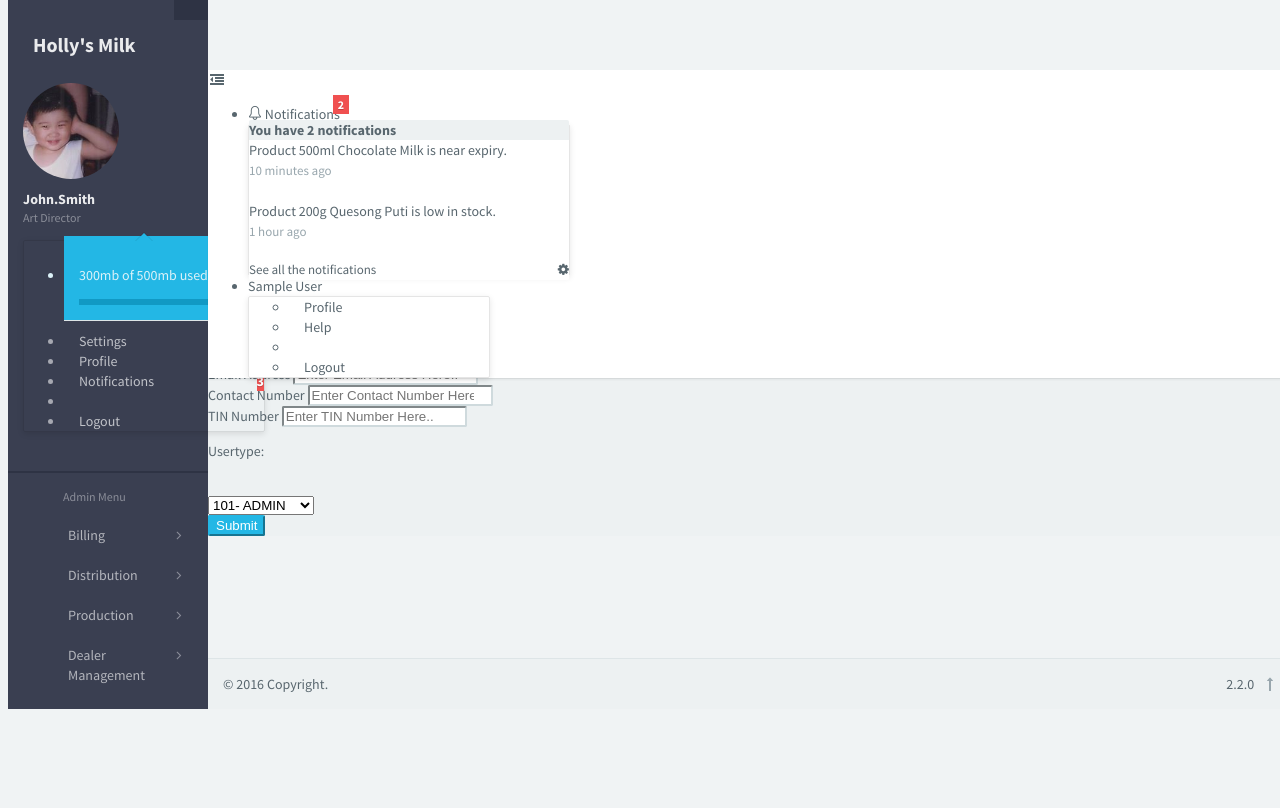
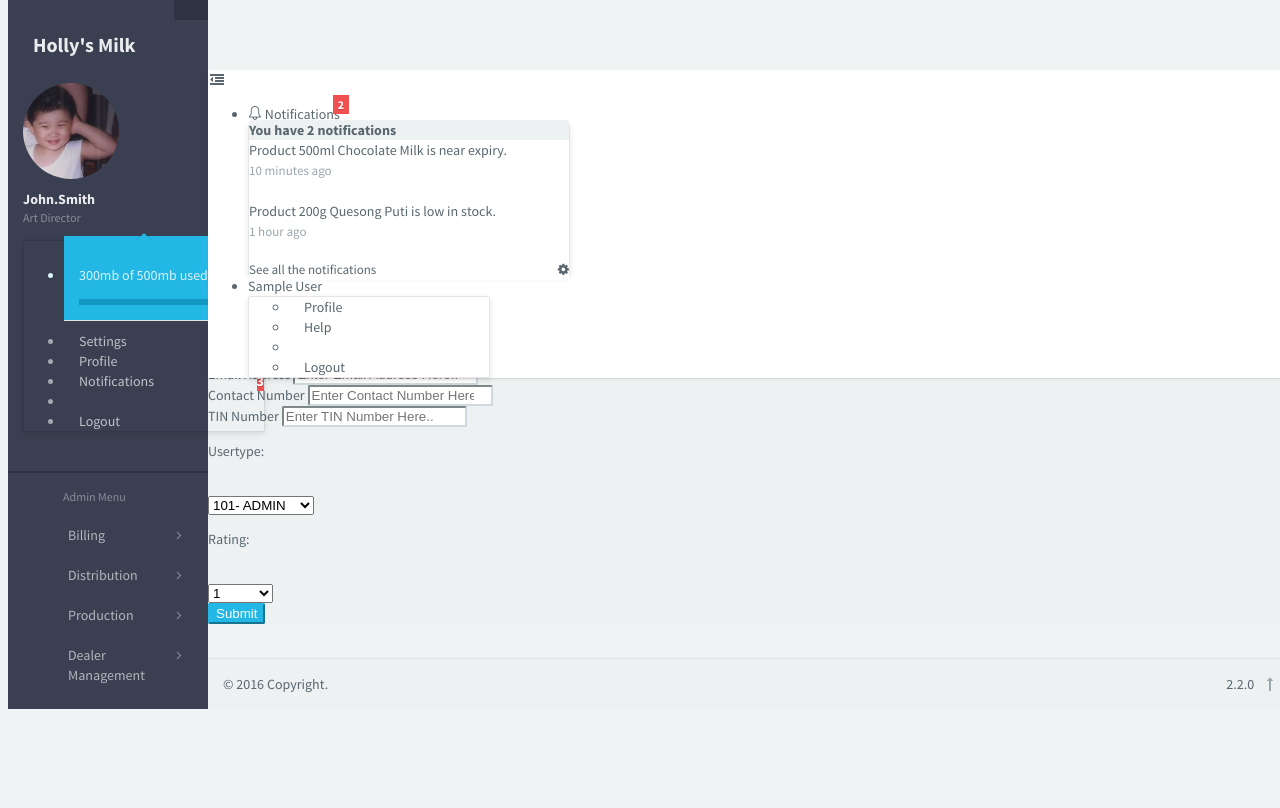
Before and after one commit to ginasco/Creamery, a PHP site: page /newuser.php in a window 1280 px wide. Run offline with PHP 8.4, Linux system fonts and the light colour scheme; the visitor is signed in with stand-in values (Sample User, id 1); some libraries are stand-ins or nearby versions.

Commit message:
Metric still has not update new user has the new rating (add new user.php)

```diff
--- a/Web Pages/WEB-INF/accounts/dealerMetrics.php
+++ b/Web Pages/WEB-INF/accounts/dealerMetrics.php
@@ -10,7 +10,7 @@
 <!-- star rating  -->
 
 
-    <link rel="stylesheet" href="../accounts/css/star-rating.css" media="all" rel="stylesheet" type="text/css"/>
+
 
 <script src="../../imports/libs/jquery/js/jquery.min.js"></script>
     <script src="../js/star-rating.js" type="text/javascript"></script>
@@ -68,12 +68,13 @@ if ($_SESSION['usertype']!=101){
 
         <?php
           require_once('../../mysqlConnector/mysql_connect.php');
-          $query1="SELECT ui.fName,ui.lName,ui.rating FROM USERSINFO ui WHERE ui.rating <=5;";
+          $query1="SELECT ui.userID,ui.fName,ui.lName,ui.rating FROM USERSINFO ui WHERE ui.rating <=5;";
           $result=mysqli_query($dbc,$query1);
           while($row = $result->fetch_assoc()){
 
 
 			$fullname = $row["fName"] .' '.$row["lName"];
+			$userID = $row["userID"];
             echo "<tr>
                     <td class=fullName>".$fullname."</td>
 					<td class=rating><input id=star1 value=".$row["rating"]." type=number class=rating min=0 max=5 step=0.5 data-size=sm>
--- a/Web Pages/WEB-INF/accounts/newuser.php
+++ b/Web Pages/WEB-INF/accounts/newuser.php
@@ -142,12 +142,18 @@ $message=NULL;
  }else
   $city=$_POST['city'];
 
+ if (empty($_POST['rating'])){
+  $rating=FALSE;
+  $message.='<p>You forgot to select the rating!';
+ }else
+  $rating=$_POST['rating'];
+
 
 
 if(!isset($message)){
 if($retypepassword==$password){
 require_once('../../mysqlConnector/mysql_connect.php');
-$query="Insert into USERSINFO (tinNum,address,city,contactNum,emailAdd,fName,lName) values ('{$tinNum}','{$address}','{$city}','{$contactNum}','{$emailAdd}','{$fName}','{$lName}')";
+$query="Insert into USERSINFO (tinNum,address,city,contactNum,emailAdd,fName,lName,rating) values ('{$tinNum}','{$address}','{$city}','{$contactNum}','{$emailAdd}','{$fName}','{$lName}','{$rating}')";
 
 $result=mysqli_query($dbc,$query);
 
@@ -253,6 +259,19 @@ if (isset($message)){
                         <option value=102>102- DEALER</option>
 
                     </select>
+								<p>Rating:</p> <br>
+               <select name="rating">
+
+                        <option value=1>1</option>
+                        <option value=2>2</option>
+						<option value=3>3</option>
+                        <option value=4>4</option>
+						<option value=5>5</option>
+                        <option value=10>ADMIN</option>
+
+                    </select>
+
+
 							</div>
 
 						</div>
```
Also changed, not shown: Web Pages/WEB-INF/accounts/metricstest.php (+17 -0 lines).
